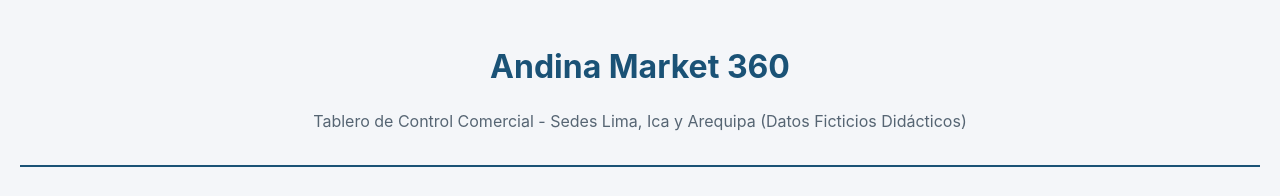
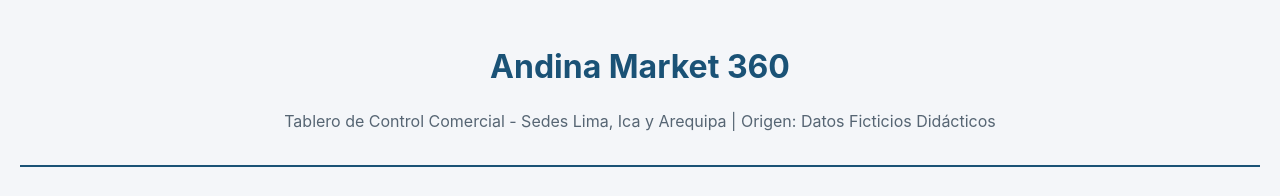
Before and after one commit to benjaminhernandezcaro-eng/andina-market-360, a plain HTML site: page docs/index.html in a window 1280 px wide. Shown: the top 196 px of the page. Drawn offline with Linux system fonts and the light colour scheme.

Commit message:
feat: agregar subtitulo de sedes y origen ficticio

```diff
--- a/docs/index.html
+++ b/docs/index.html
@@ -9,7 +9,7 @@
 <body>
   <header>
     <h1>Andina Market 360</h1>
-    <p class="subtitle">Tablero de Control Comercial - Sedes Lima, Ica y Arequipa (Datos Ficticios Didácticos)</p>
+    <p class="subtitle">Tablero de Control Comercial - Sedes Lima, Ica y Arequipa | Origen: Datos Ficticios Didácticos</p>
   </header>
 
   <main>
```
